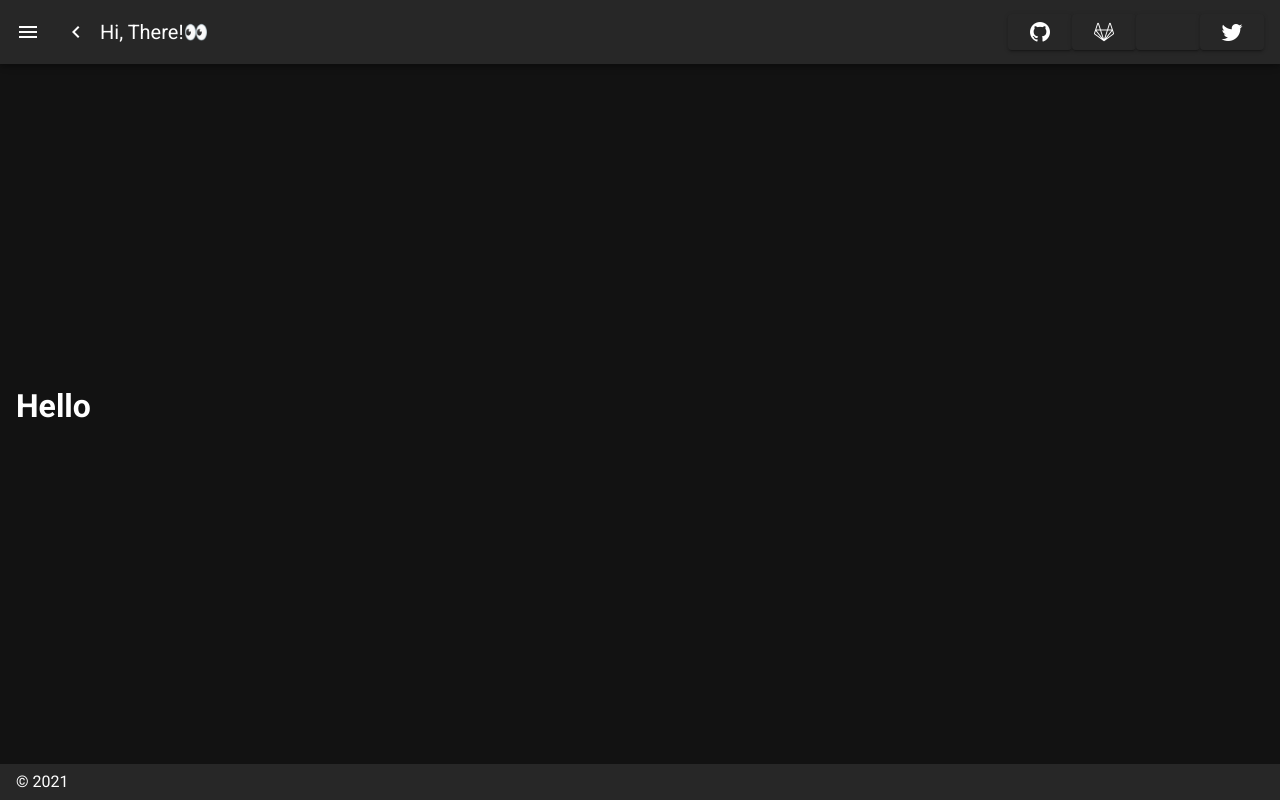
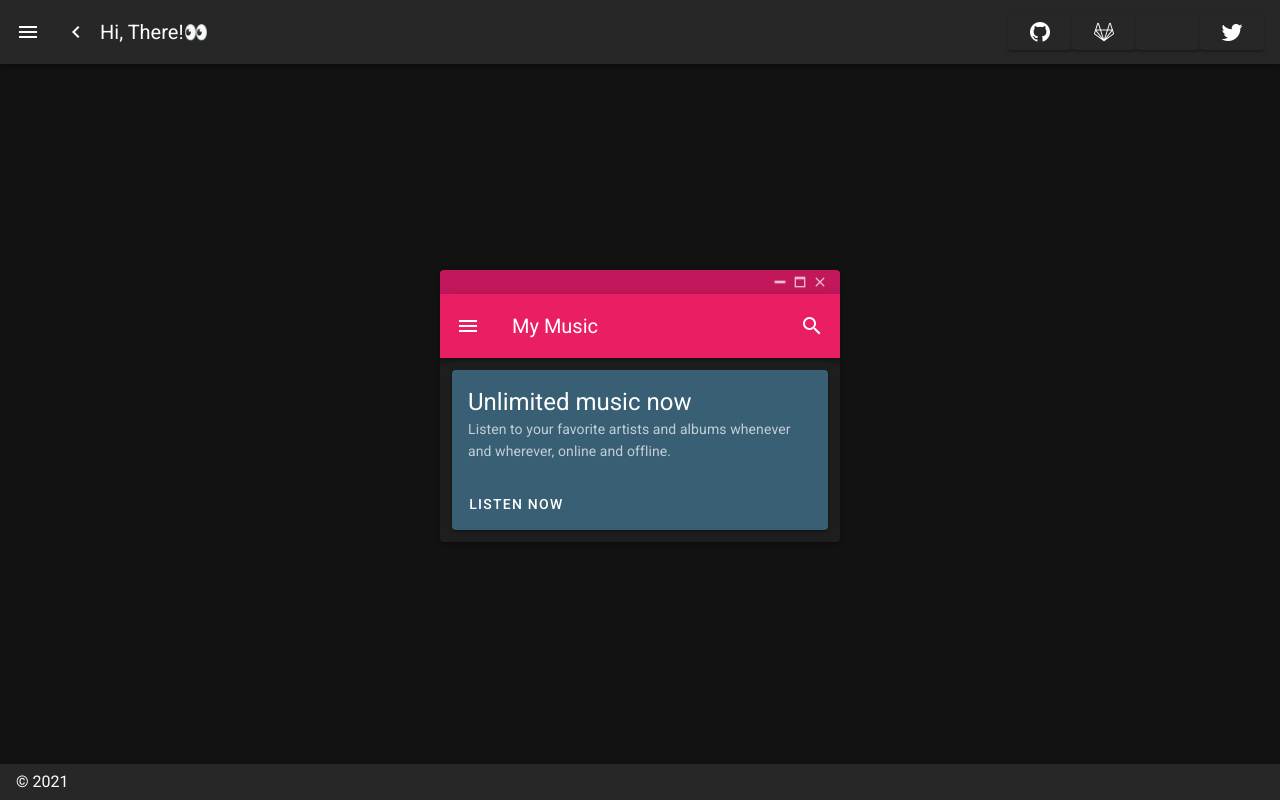
Before and after one commit to bayek0fsiwa/mysite, a Vue app: page / in a window 1280 px wide. Built offline with nearby package versions, Linux system fonts and the light colour scheme.

Commit message:
removed fa fas

```diff
--- a/package.json
+++ b/package.json
@@ -11,10 +11,10 @@
     "core-js": "^3.6.5",
     "vue": "^2.6.11",
     "vue-router": "^3.2.0",
+    "vue-typed-js": "^0.1.2",
     "vuetify": "^2.4.0"
   },
   "devDependencies": {
-    "@fortawesome/fontawesome-free": "^5.15.3",
     "@vue/cli-plugin-babel": "~4.5.0",
     "@vue/cli-plugin-eslint": "~4.5.0",
     "@vue/cli-plugin-router": "~4.5.0",
--- a/src/views/Home.vue
+++ b/src/views/Home.vue
@@ -1,6 +1,116 @@
 <template>
   <div class="home">
-   <h1>Hello</h1>
+      <template>
+  <v-card
+    max-width="400"
+    class="mx-auto"
+  >
+    <v-system-bar
+      color="pink darken-2"
+      dark
+    >
+      <v-spacer></v-spacer>
+
+      <v-icon>mdi-window-minimize</v-icon>
+
+      <v-icon>mdi-window-maximize</v-icon>
+
+      <v-icon>mdi-close</v-icon>
+    </v-system-bar>
+
+    <v-app-bar
+      dark
+      color="pink"
+    >
+      <v-app-bar-nav-icon></v-app-bar-nav-icon>
+
+      <v-toolbar-title>My Music</v-toolbar-title>
+
+      <v-spacer></v-spacer>
+
+      <v-btn icon>
+        <v-icon>mdi-magnify</v-icon>
+      </v-btn>
+    </v-app-bar>
+
+    <v-container>
+      <v-row dense>
+        <v-col cols="12">
+          <v-card
+            color="#385F73"
+            dark
+          >
+            <v-card-title class="text-h5">
+              Unlimited music now
+            </v-card-title>
+
+            <v-card-subtitle>Listen to your favorite artists and albums whenever and wherever, online and offline.</v-card-subtitle>
+
+            <v-card-actions>
+              <v-btn text>
+                Listen Now
+              </v-btn>
+            </v-card-actions>
+          </v-card>
+        </v-col>
+
+        <v-col
+          v-for="(item, i) in items"
+          :key="i"
+          cols="12"
+        >
+          <v-card
+            :color="item.color"
+            dark
+          >
+            <div class="d-flex flex-no-wrap justify-space-between">
+              <div>
+                <v-card-title
+                  class="text-h5"
+                  v-text="item.title"
+                ></v-card-title>
+
+                <v-card-subtitle v-text="item.artist"></v-card-subtitle>
+
+                <v-card-actions>
+                  <v-btn
+                    v-if="item.artist === 'Ellie Goulding'"
+                    class="ml-2 mt-3"
+                    fab
+                    icon
+                    height="40px"
+                    right
+                    width="40px"
+                  >
+                    <v-icon>mdi-play</v-icon>
+                  </v-btn>
+
+                  <v-btn
+                    v-else
+                    class="ml-2 mt-5"
+                    outlined
+                    rounded
+                    small
+                  >
+                    START RADIO
+                  </v-btn>
+                </v-card-actions>
+              </div>
+
+              <v-avatar
+                class="ma-3"
+                size="125"
+                tile
+              >
+                <v-img :src="item.src"></v-img>
+              </v-avatar>
+            </div>
+          </v-card>
+        </v-col>
+      </v-row>
+    </v-container>
+  </v-card>
+</template>
   </div>
 </template>
 
```
Also changed, not shown: 1 other file (tests, documents, lock files or other folders).
